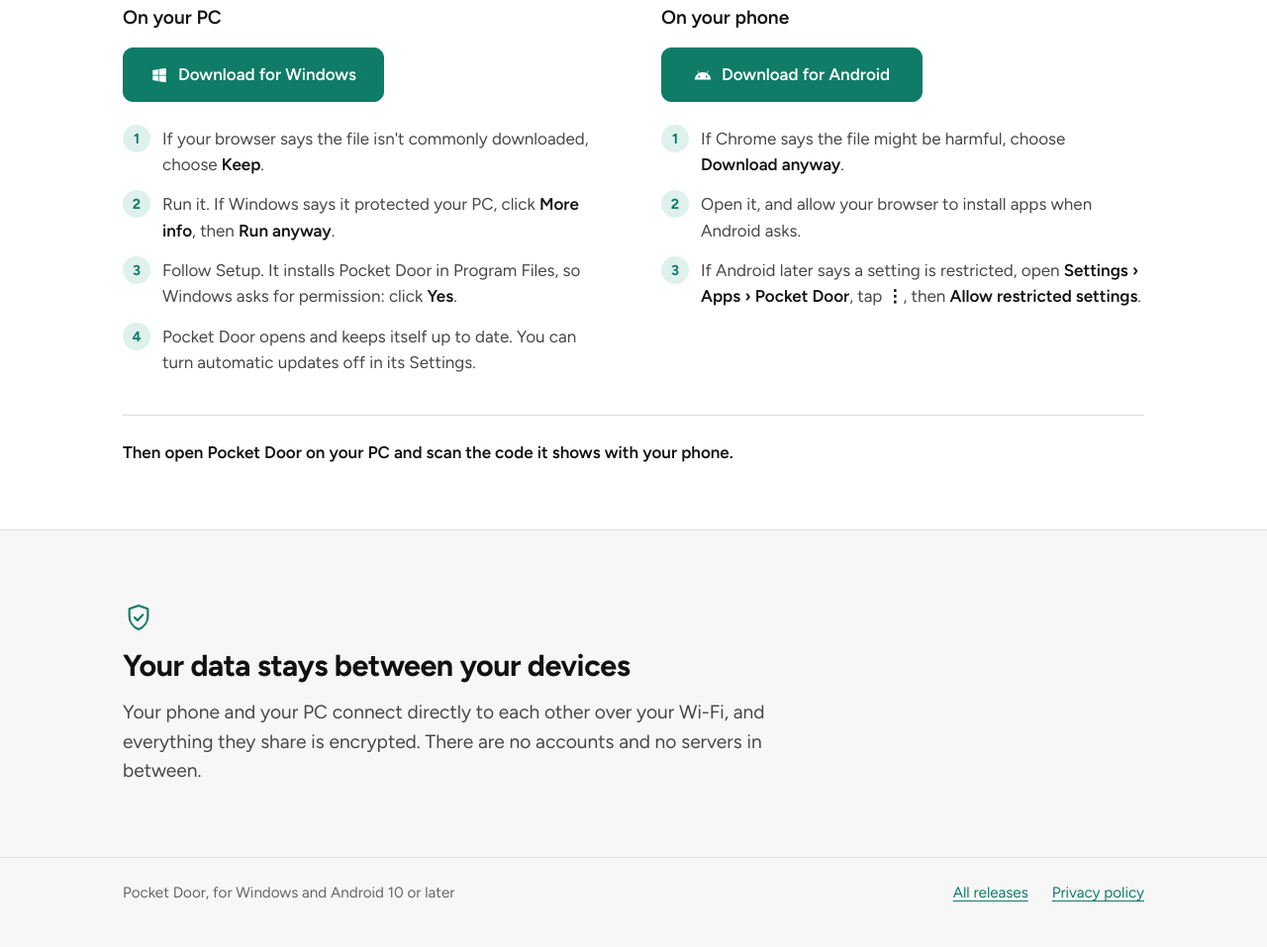
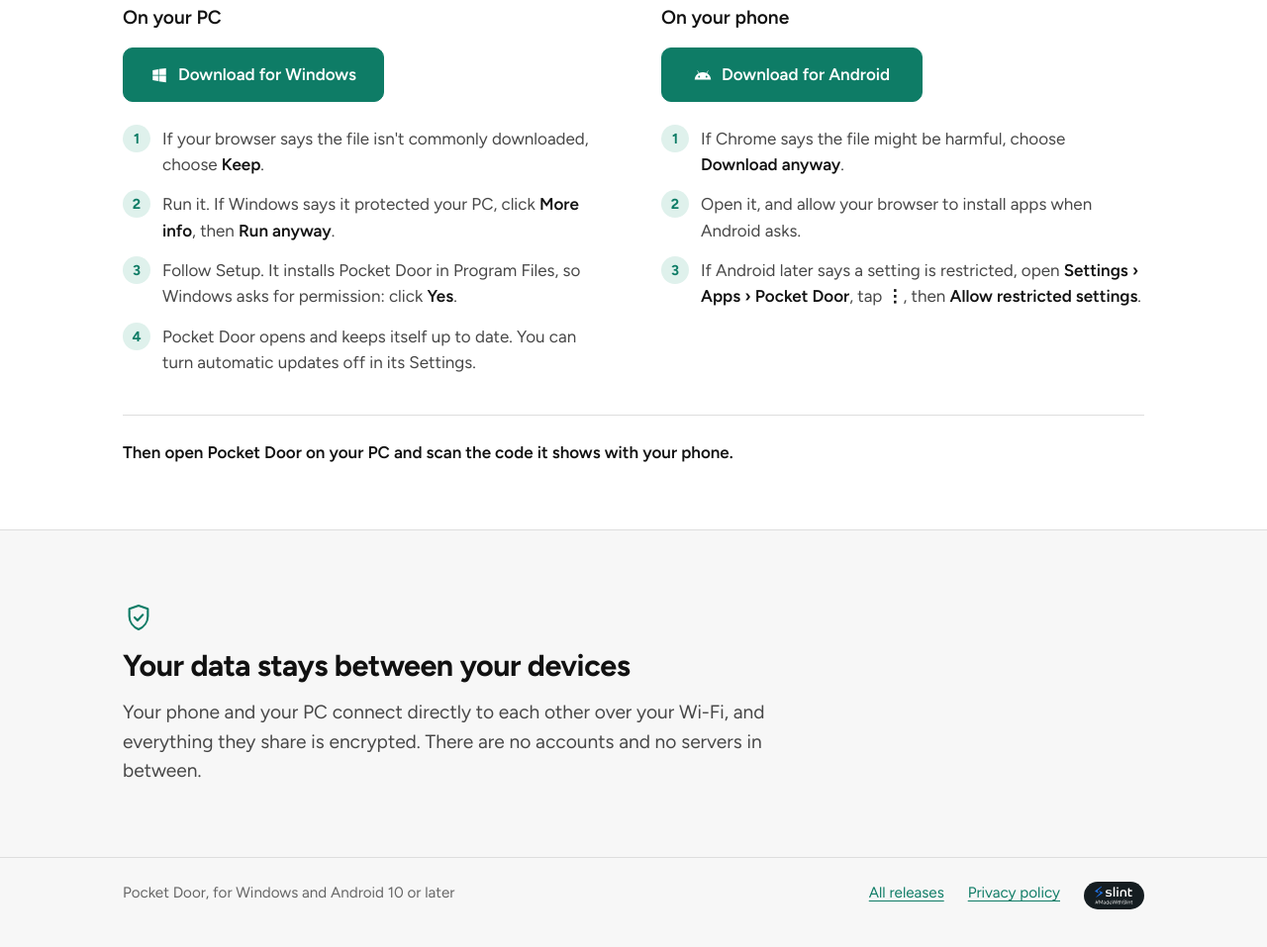
Before and after one commit to arvindmaiya/arvindmaiya.github.io, a plain HTML site: page pocketdoor/index.html in a window 1280 px wide. Shown: the part 1899-2856 px from the top of the page at 99% size. Drawn offline with Linux system fonts and the light colour scheme.

Commit message:
Pocket Door: Made with Slint badge in the footer, beside the downloads
Co-Authored-By: Claude Opus 5.5 <noreply@anthropic.com>

```diff
--- a/pocketdoor/index.html
+++ b/pocketdoor/index.html
@@ -96,6 +96,8 @@
   footer { border-top: 1px solid var(--line); color: var(--muted); font-size: .95rem; }
   footer .wrap { display: flex; flex-wrap: wrap; gap: 8px 24px; padding-top: 24px; padding-bottom: 40px; }
   footer span { margin-right: auto; }
+  footer .slint { display: inline-flex; }
+  footer .slint img { display: block; }
 
   @media (max-width: 860px) {
     .hero { padding-top: 48px; padding-bottom: 48px; }
@@ -251,6 +253,10 @@
     <span>Pocket Door, for Windows and Android 10 or later</span>
     <a href="https://github.com/arvindmaiya/pocketdoor-releases/releases">All releases</a>
     <a href="https://arvindmaiya.github.io/pocketdoor-site/">Privacy policy</a>
+    <a class="slint" href="https://slint.dev" aria-label="Made with Slint"><picture>
+      <source srcset="assets/made-with-slint-dark.svg" media="(prefers-color-scheme: dark)">
+      <img src="assets/made-with-slint-light.svg" alt="Made with Slint" height="28" width="61">
+    </picture></a>
   </div>
 </footer>
 
```
Also changed, not shown: pocketdoor/assets/made-with-slint-dark.svg (added), pocketdoor/assets/made-with-slint-light.svg (added).
